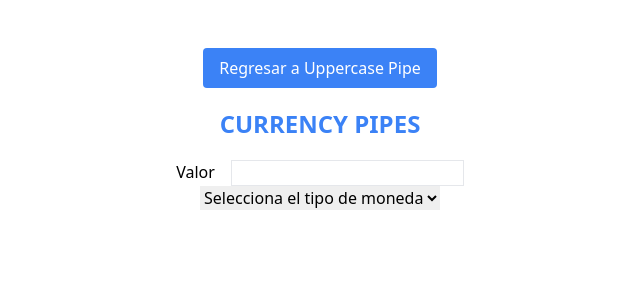
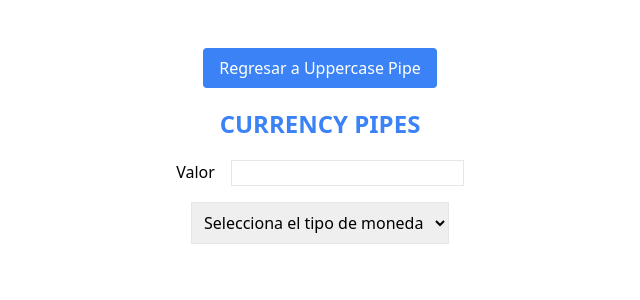
Before and after one commit to leonelhv/pipes_angular, an Angular app: page /currency-pipe in a window 1280 px wide. Shown: the top 300 px of the page, without its empty margins (320-960 px from the left). Built offline with nearby package versions, Linux system fonts and the light colour scheme.

Commit message:
update design select

```diff
--- a/src/app/pages/currency/currency.component.html
+++ b/src/app/pages/currency/currency.component.html
@@ -10,7 +10,7 @@
     <label for="">Valor</label>
     <input type="number" class="border" [(ngModel)]="valor" />
   </div>
-  <select name="" id="" [(ngModel)]="select">
+  <select name="" id="" [(ngModel)]="select" class="border p-2 mt-4">
     <option value="">Selecciona el tipo de moneda</option>
     <option value="USD">USD</option>
     <option value="EUR">EUR</option>
```
